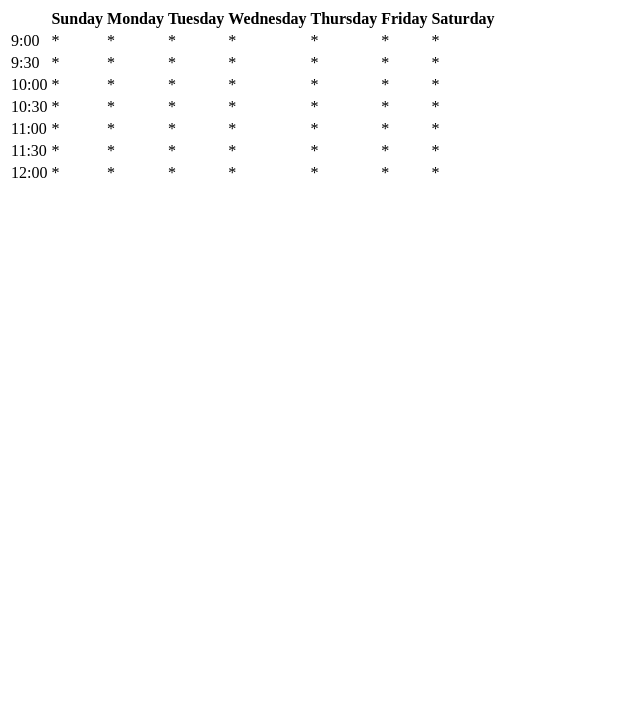
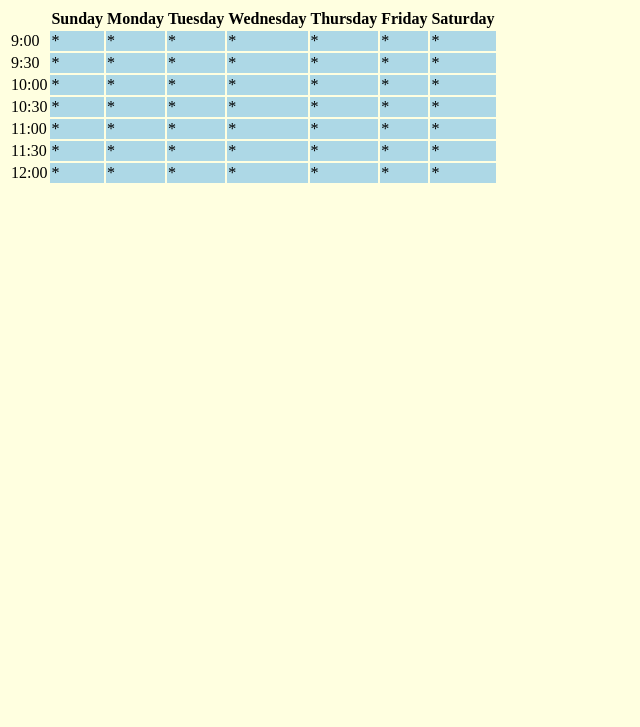
Before and after one commit to jackkolb/schedules, a plain HTML site: page index.html in a window 1280 px wide. Shown: the part 73-800 px from the top of the page, without its empty margins (0-640 px from the left). Drawn offline with Linux system fonts and the light colour scheme.

Commit message:
added stuff

```diff
--- a/index.html
+++ b/index.html
@@ -3,7 +3,7 @@
 <head>
     <meta charset="utf-8">
     <title>Schedul.io</title>
-
+    <link rel="stylesheet" type="text/css" href="styles/main.css">
 </head>
 
 <body>
--- a/js/main.js
+++ b/js/main.js
@@ -1,3 +1,5 @@
+let elemMousedown = null;
+
 let table = document.getElementById('schedule-table')
 let days = ['Sunday', 'Monday', 'Tuesday', 'Wednesday', 'Thursday', 'Friday', 'Saturday']
 let times = ['9:00', '9:30', '10:00', '10:30', '11:00', '11:30', '12:00']
@@ -23,12 +25,19 @@ for (let time of times) {
 	td_time.innerHTML = time
 	tr.appendChild(td_time)
 	for (let day of days) {
-		let td = document.createElement('td')
+		let td = document.createElement('td') // create cell
+		td.classList.add('schedule-cell')
 		td.innerHTML = "*"
 		tr.appendChild(td)
 
+
 		td.addEventListener("mouseover", (event) => {
-			console.log(event.target.innerHTML)
+
+		})
+
+		td.addEventListener("mousedown", (event) => {
+			elemMousedown = event.target
+			console.log(event.target)
 		})
 
 	}
--- /dev/null
+++ b/styles/main.css
@@ -0,0 +1,10 @@
+body {
+	background-color: lightyellow;
+}
+
+.schedule-cell {
+	background-color: lightblue;
+}
+.schedule-cell:hover  {
+	background-color: lightgreen;
+}
```
